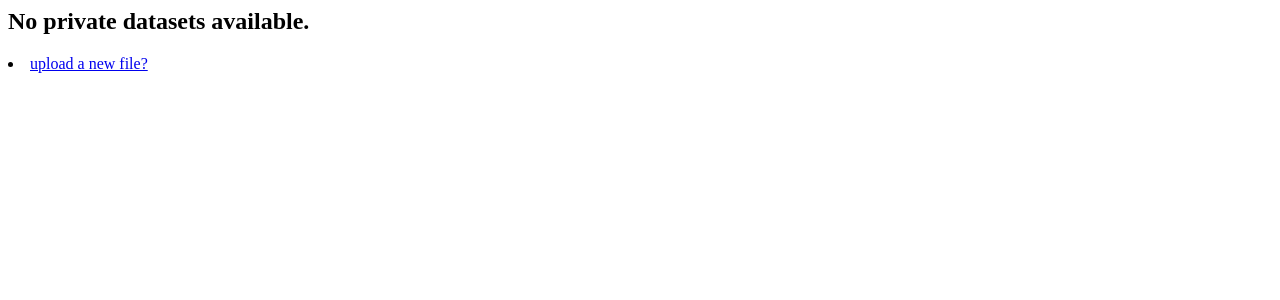
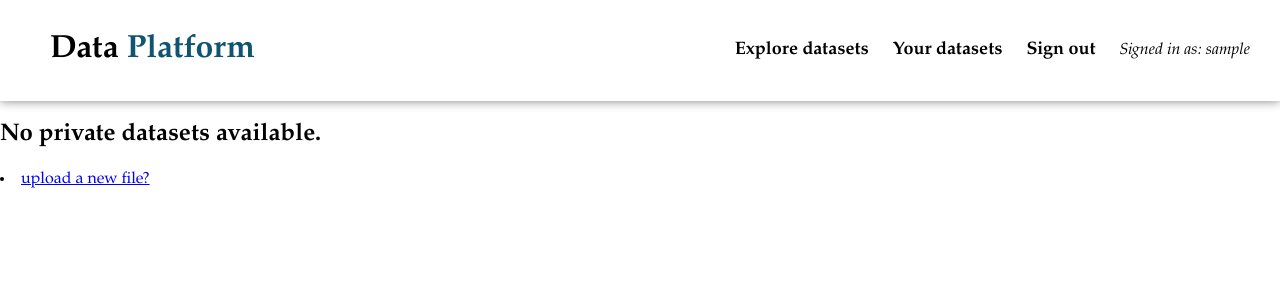
Before and after one commit to kamali-sina/mini-kaggle, a Django app: page /datasets/ in a window 1280 px wide. Shown: the top 300 px of the page. Run offline with Django 3.2, Linux system fonts and the light colour scheme; the visitor is signed in with stand-in values (Sample User, id 1); data that the repository does not hold is empty.

Commit message:
Bug fixes

```diff
--- /dev/null
+++ b/data_platform/static/data_platform/styles/nav_bar.css
@@ -0,0 +1,26 @@
+.nav_bar_container{
+  display: flex;
+  padding: 10px 30px 10px 50px;
+  box-shadow: 0px 0px 10px grey;
+}
+
+.filler{
+  flex-grow: 1;
+}
+
+.nav_item_container{
+  display: flex;
+  align-items: center;
+}
+
+.menu-item{
+  text-decoration: none;
+  color: black;
+  margin-right: 20px;
+  font-size: large;
+  font-weight: bold;
+}
+
+.menu-item:hover {
+  color: rgb(16,84,113);
+}
--- /dev/null
+++ b/data_platform/templates/data_platform/basic.html
@@ -0,0 +1,38 @@
+{% load static %}
+<html lang="en">
+
+<head>
+    {% block head %}
+    <!--style, link and other head tags go here-->
+    {% endblock %}
+    <style>
+        body {
+            font-family: Garamond, sans-serif;
+            overflow-x: hidden;
+            height: 100%;
+            padding: 0;
+            margin: 0;
+        }
+
+        html {
+            height: 100%;
+            padding: 0;
+            margin: 0;
+        }
+    </style>
+    <link rel="stylesheet" type="text/css" href="{% static 'data_platform/styles/basic.css' %}">
+    <meta charset="utf-8">
+    <meta name="author" content="SummerCamp_Bakend_Team3">
+    <meta name="keywords" content="dataset, workflow, task, data">
+    <meta name="viewport" content="width=device-width, initial-scale=1.0">
+    <title>{% block title %}<!--page title goes here-->{% endblock %}</title>
+</head>
+
+<body>
+    {% include 'data_platform/nav_bar.html' %}
+    {% block body %}
+    <!--body goes here-->
+    {% endblock %}
+</body>
+
+</html>
--- /dev/null
+++ b/data_platform/templates/data_platform/nav_bar.html
@@ -0,0 +1,23 @@
+{% load static %}
+
+<link rel="stylesheet" type="text/css" href="{% static 'data_platform/styles/nav_bar.css' %}">
+
+<div class="nav_bar_container">
+    <h1>Data
+        <spin style="color: rgb(16,84,113);">Platform</spin>
+    </h1>
+    <div class="filler"></div>
+    <div class="nav_item_container">
+        <nav id="navbar">
+            <a href="{% url 'datasets:public' %}" class="menu-item">Explore datasets</a>
+            {% if not request.user.is_authenticated %}
+                <a href="{% url 'login' %}" class="menu-item">Login</a>
+                <a href="{% url 'users:signup' %}" class="menu-item">Sign up</a>
+            {% else %}
+                <a href="{% url 'datasets:index' %}" class="menu-item">Your datasets</a>
+                <a href="{% url 'logout' %}" class="menu-item">Sign out</a>
+                <span style="font-style: italic">Signed in as: {{ request.user.username }}</span>
+            {% endif %}
+        </nav>
+    </div>
+</div>
--- a/datasets/templates/datasets/datasets.html
+++ b/datasets/templates/datasets/datasets.html
@@ -1,3 +1,13 @@
+{% extends 'data_platform/basic.html' %}
+{% load static %}
+
+{% block head %}{% endblock %}
+
+{% block title %}Datasets{% endblock %}
+
+{% block body %}
+
+
 {% if  datasets_list  %}
 <h1>{{ tag }} datasets:</h1>
 <ul>
@@ -6,7 +16,10 @@
     {% endfor %}
 </ul>
 {% else %}
-    <h2>No {{ tag }} datasets available.</h2>
+<h2>No {{ tag }} datasets available.</h2>
 {% endif %}
 
 <li><a href="{% url 'datasets:upload' %}">upload a new file?</a></li>
+
+
+{% endblock %}
```
Also changed, not shown: data_platform/settings.py (+6 -2 lines), datasets/templates/datasets/detail.html (+13 -0 lines), datasets/templates/datasets/upload.html (+13 -0 lines), users/templates/registration/login.html (+13 -0 lines), users/templates/registration/signup.html (+11 -0 lines), data_platform/static/data_platform/styles/basic.css (added), 3 other files.
